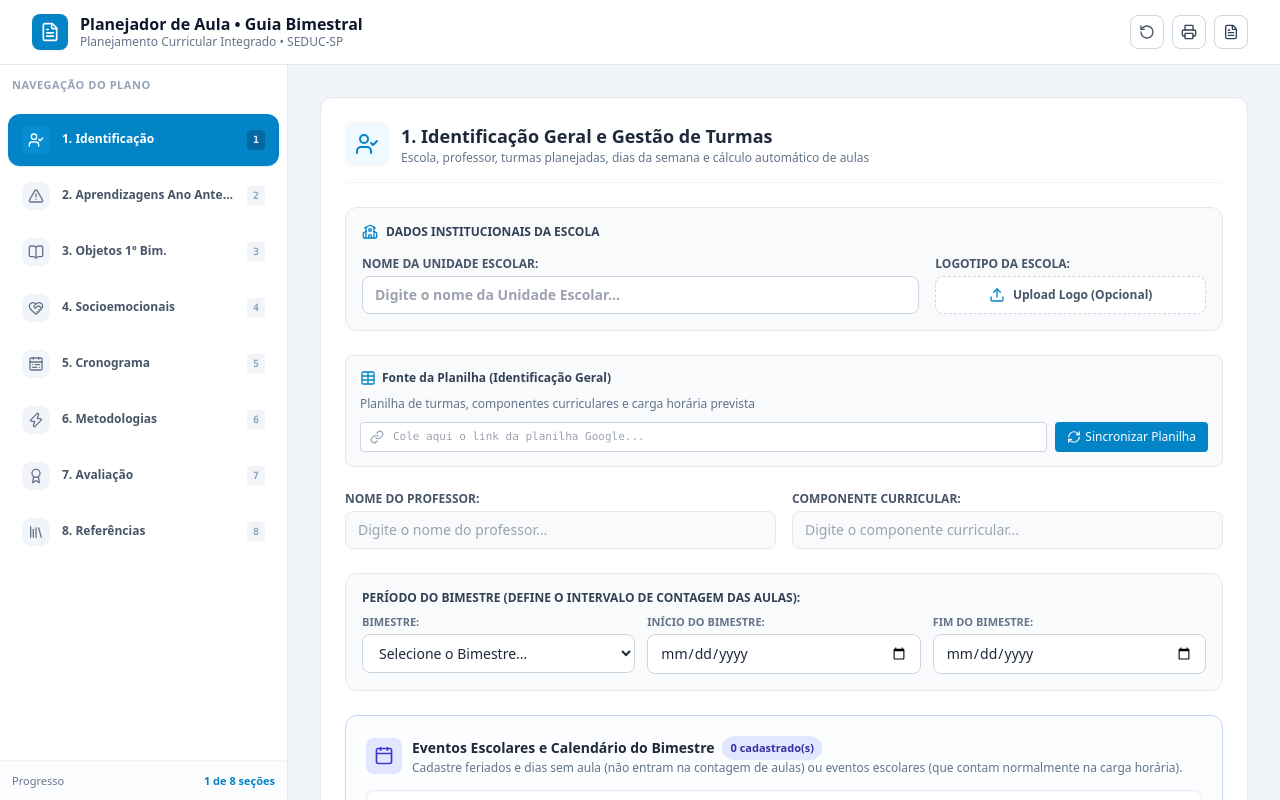
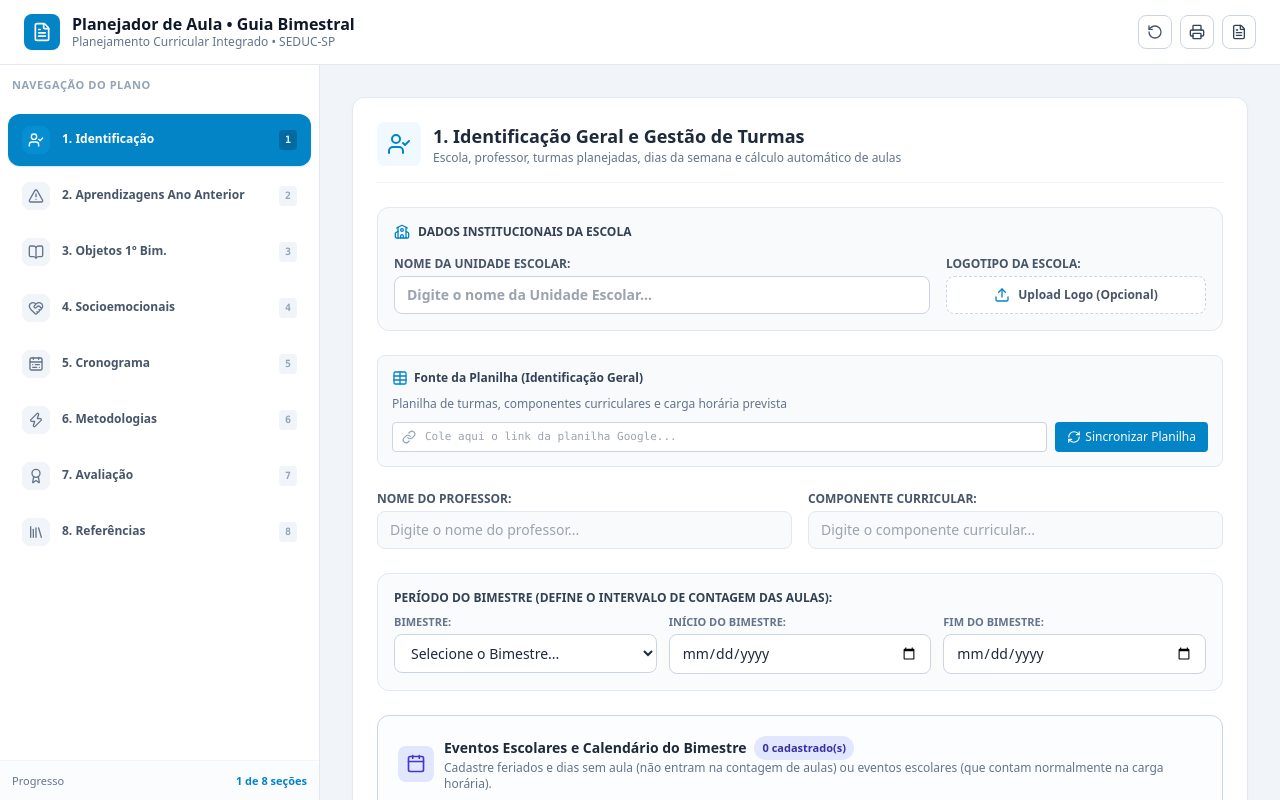
Before and after one commit to binarymath/PlanejadoDeAula, a React (Vite) app: page / in a window 1280 px wide. Shown: the top 800 px of the page. Built offline with nearby package versions, Linux system fonts and the light colour scheme.

Commit message:
feat: encostar sidebar na margem esquerda e expandir area de sessoes para 100% da tela

```diff
--- a/src/App.tsx
+++ b/src/App.tsx
@@ -125,7 +125,7 @@ export const App: React.FC = () => {
       <div id="app-screen-content" className="flex flex-col flex-1 print:hidden">
         {/* Barra de Topo */}
         <header className="bg-white border-b border-slate-200 sticky top-0 z-30 shadow-xs print:hidden">
-        <div className="max-w-7xl mx-auto px-4 sm:px-6 lg:px-8 h-16 flex items-center justify-between">
+          <div className="w-full px-4 sm:px-6 h-16 flex items-center justify-between">
             <div className="flex items-center gap-3">
               <div className="bg-sky-600 text-white p-2 rounded-lg shadow-sm">
                 <FileText className="w-5 h-5" />
@@ -183,9 +183,8 @@ export const App: React.FC = () => {
           </div>
         </header>
 
-
-      {/* Layout Principal com Sidebar e Área de Conteúdo */}
-      <div className="flex-1 flex flex-col md:flex-row w-full max-w-[1600px] mx-auto">
+        {/* Layout Principal com Sidebar encostada à esquerda e Conteúdo preenchendo 100% */}
+        <div className="flex-1 flex flex-col md:flex-row w-full">
           {/* Backdrop escuro para mobile */}
           {sidebarOpen && (
             <div
@@ -194,9 +193,9 @@ export const App: React.FC = () => {
             />
           )}
 
-        {/* Sidebar Responsiva do Lado Esquerdo */}
+          {/* Sidebar Encostada no Lado Esquerdo */}
           <aside
-          className={`fixed md:sticky top-0 md:top-16 z-50 md:z-20 h-full md:h-[calc(100vh-4rem)] w-72 bg-white border-r border-slate-200 flex flex-col transition-transform duration-300 ease-in-out ${
+            className={`fixed md:sticky top-0 md:top-16 z-50 md:z-20 h-full md:h-[calc(100vh-4rem)] w-72 md:w-80 flex-shrink-0 bg-white border-r border-slate-200 flex flex-col transition-transform duration-300 ease-in-out ${
               sidebarOpen ? "translate-x-0" : "-translate-x-full md:translate-x-0"
             } shadow-xl md:shadow-none`}
           >
```
Lines whose indentation alone changed are shown as unchanged.
